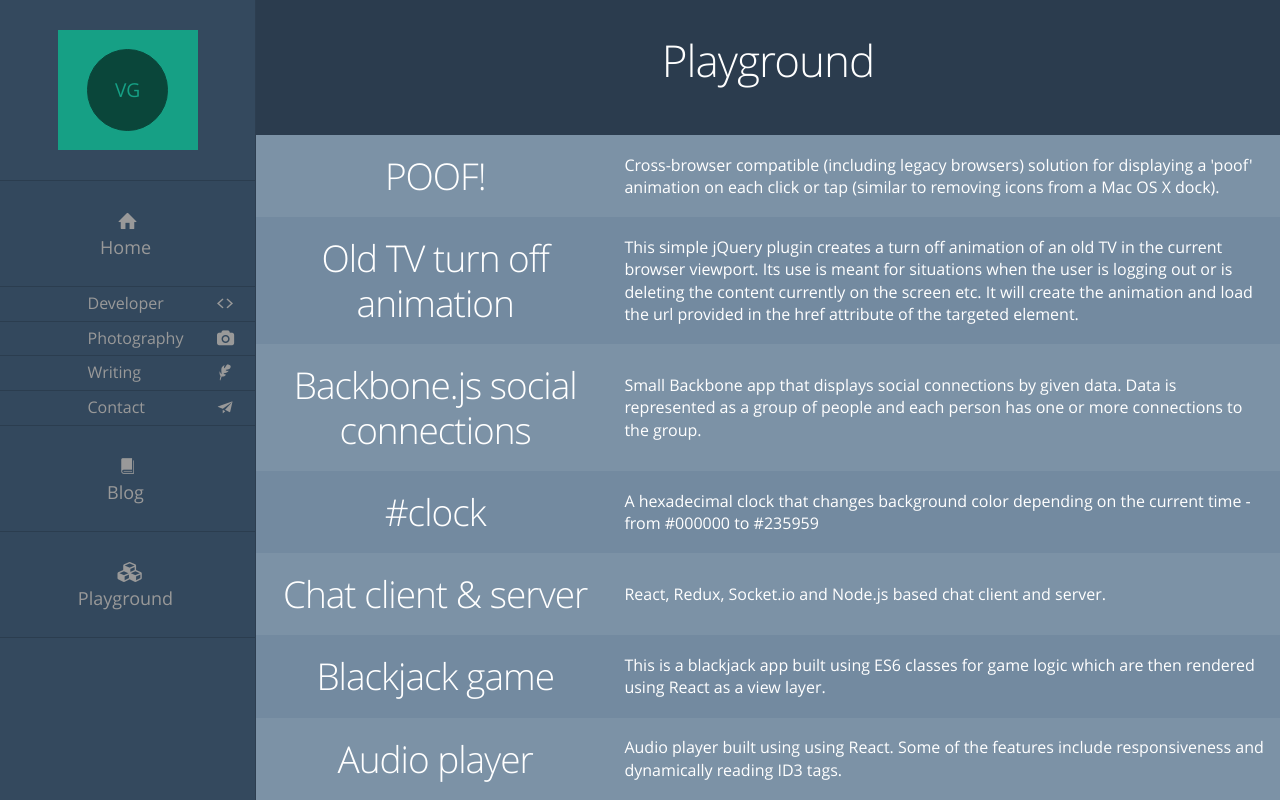
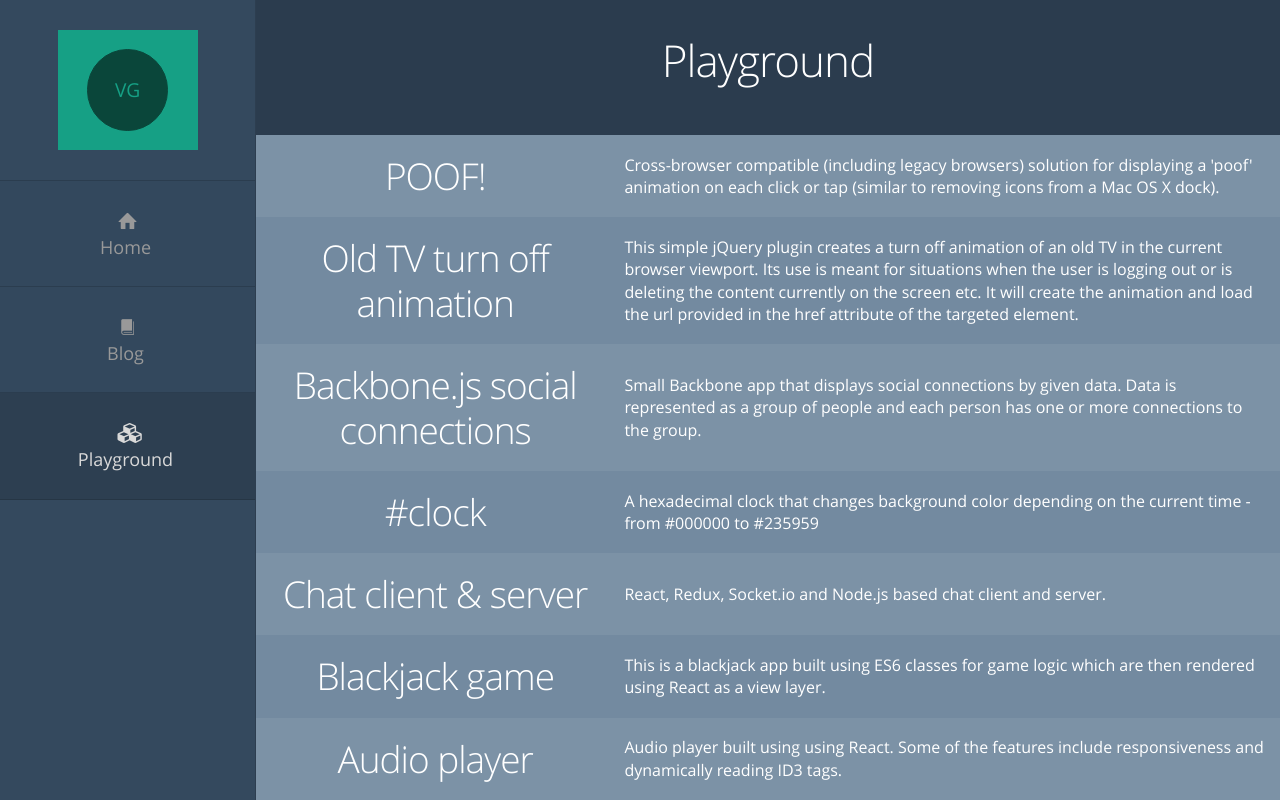
Before and after one commit to iamvanja/vanja.gavric.org, a PHP site: page /playground.html in a window 1280 px wide. Run offline with PHP 8.4, Linux system fonts and the light colour scheme; some web fonts are replaced.

Commit message:
Added active class context to main nav

```diff
--- a/src/assets/js/site/views/view.index.js
+++ b/src/assets/js/site/views/view.index.js
@@ -4,7 +4,7 @@
         viewName = "index",
         ui = {
             el: ".index",
-            mainNav: "#main-nav",
+            mainNav: "#main-nav .home",
         },
         isLoaded = $.Deferred(),
         onLoad = function(){
--- a/src/assets/js/site/views/view.index.scrollspy.js
+++ b/src/assets/js/site/views/view.index.scrollspy.js
@@ -8,6 +8,9 @@
             scrollUi: {
                 mainNav: {
                     selector: "#main-nav",
+                },
+                homeSubNav: {
+                    selector: "#main-nav .home",
                 },
                 backToTop: {
                     selector: "#back-to-top",
@@ -53,7 +56,7 @@
             }
 
             site.views.run("index", "setMainNavCategoryActive", {
-                $el: cachedUi.mainNav.$el,
+                $el: cachedUi.homeSubNav.$el,
                 categoryName: activeArticleClass,
             });
         },
--- a/src/assets/scss/site/_variables.scss
+++ b/src/assets/scss/site/_variables.scss
@@ -1,21 +1,20 @@
 
-$skin:#dd514c;
-$purple:#725eed;
-$blue:#0e90d2;
-$pumpkin:#d35400;
+$skin: #dd514c;
+$purple: #725eed;
+$blue: #0e90d2;
+$pumpkin: #d35400;
 // $green:#3eb941;
-$green:#02b875;
-$yellow:darken(#fcad26, 5%);
-$asphalt:#34495e;
-$green-sea:#16a085;
-$brown:#3a3a3a;
-$asbestos:#7f8c8d;
+$green: #02b875;
+$yellow: darken(#fcad26, 5%);
+$asphalt: #34495e;
+$green-sea: #16a085;
+$brown: #3a3a3a;
+$asbestos: #7f8c8d;
 $my-gray: #738aa0;
 $light-purple: #a9a9d4;
-
 $media-phone: "only screen and (max-width : 480px)";
 $footer-height: 86px;
-$green:$green-sea;
+$green: $green-sea;
 $global-rounded: 1000px;
 
 // main-nav
@@ -27,49 +26,31 @@ $main-nav-logo-wrap-size: 58;
 $main-nav-anchor-bg: $asphalt;
 $main-nav-anchor-border-color: darken($main-nav-anchor-bg, 20%);
 $main-nav-anchor-bg-hover: darken($main-nav-anchor-bg, 4%);
-$main-nav-anchor-bg-active: darken($main-nav-anchor-bg, 10%);
+$main-nav-anchor-bg-active: darken($main-nav-anchor-bg, 4%);
 
 // developer
 $developer-bg: darken($asphalt, 5%);
 $developer-text-accent: darken(#fff, 40%);
 $technology-label-map: (
     html-css: (
-        background-color:$blue,
-        border-color:darken($blue, 10%)
-    ),
-    js: (
-        background-color:$pumpkin,
-        border-color:darken($pumpkin, 10%)
-    ),
-    back-end: (
-        background-color:$green,
-        border-color:darken($green, 10%)
-    ),
-    databases: (
-        background-color:darken($brown, 10%),
-        border-color:darken($brown, 25%)
-    ),
-    api: (
-        background-color: darken($my-gray, 5%),
-        border-color: darken($my-gray, 8%)
-    ),
-    test: (
-        background-color:$purple,
-        border-color:darken($purple, 3%)
-    ),
-    version-control: (
-        background-color:darken($light-purple, 16%),
-        border-color:darken($light-purple, 21%)
-    ),
-    various: (
-        background-color: $skin,
-        border-color: darken($skin, 10%)
-    ),
-    project-management: (
-        background-color:$yellow,
-        border-color:darken($yellow, 10%)
-    ),
-);
+        background-color:$blue, border-color:darken($blue, 10%)
+    ), js: (
+        background-color:$pumpkin, border-color:darken($pumpkin, 10%)
+    ), back-end: (
+        background-color:$green, border-color:darken($green, 10%)
+    ), databases: (
+        background-color:darken($brown, 10%), border-color:darken($brown, 25%)
+    ), api: (
+        background-color: darken($my-gray, 5%), border-color: darken($my-gray, 8%)
+    ), test: (
+        background-color:$purple, border-color:darken($purple, 3%)
+    ), version-control: (
+        background-color:darken($light-purple, 16%), border-color:darken($light-purple, 21%)
+    ), various: (
+        background-color: $skin, border-color: darken($skin, 10%)
+    ), project-management: (
+        background-color:$yellow, border-color:darken($yellow, 10%)
+    ), );
 
 // footer
 $footer-bg: $asphalt;
--- a/src/assets/scss/site/components/_main-nav.scss
+++ b/src/assets/scss/site/components/_main-nav.scss
@@ -75,9 +75,9 @@
             }
 
             &.active {
-                a {
+                > a {
                     background: $main-nav-anchor-bg-active;
-                    color: $main-nav-color;
+                    color: darken($main-nav-color, 15%);
                 }
             }
         }
--- a/src/index.html
+++ b/src/index.html
@@ -16,7 +16,7 @@
         <p class="chromeframe">Hi, I really want to show you my website, but you are using an outdated browser. Please <a href="http://browsehappy.com/">upgrade your browser</a> to improve your experience.</p><![endif]-->
         <nav class="main-nav" id="main-nav"><a class="logo" id="logo" href="/index.html" title="Vanja Gavrić logo. If you click it, the page will refresh."><span class="wrap"><span class="circle">VG</span><span class="back">&larr;</span></span></a>
             <ul>
-                <li class="home"><a href="" title="Home."><i class="icon-home"></i><span class="text">Home</span></a>
+                <li class="home active"><a href="" title="Home."><i class="icon-home"></i><span class="text">Home</span></a>
                     <ul>
                         <li class="developer"><a href="#developer" title="Developer."><i class="icon-code"></i><span class="text">Developer</span></a></li>
                         <li class="photography"><a href="#photography" title="Photography."><i class="icon-camera"></i><span class="text">Photography</span></a></li>
@@ -24,8 +24,8 @@
                         <li class="contact"><a href="#contact" title="Contact."><i class="icon-paper-plane"></i><span class="text">Contact</span></a></li>
                     </ul>
                 </li>
-                <li class="playground"><a href="blog" title="Blog."><i class="icon-book"></i><span class="text">Blog</span></a></li>
-                <li class="playground"><a href="playground" title="Playground."><i class="icon-cubes"></i><span class="text">Playground</span></a></li>
+                <li class="blog"><a href="blog" title="Blog."><i class="icon-book"></i><span class="text">Blog</span></a></li>
+                <li class="playground "><a href="playground" title="Playground."><i class="icon-cubes"></i><span class="text">Playground</span></a></li>
             </ul>
         </nav>
         <div class="top-anchor" id="top"></div>
--- a/src/playground.html
+++ b/src/playground.html
@@ -19,16 +19,10 @@
                 <div class="header">
                     <nav class="main-nav" id="main-nav"><a class="logo" id="logo" href="/index.html" title="Vanja Gavrić logo. Click to go back to home."><span class="wrap"><span class="circle">VG</span><span class="back">&larr;</span></span></a>
                         <ul>
-                            <li class="home"><a href="/index.html" title="Home."><i class="icon-home"></i><span class="text">Home</span></a>
-                                <ul>
-                                    <li class="developer"><a href="/index.html#developer" title="Developer."><i class="icon-code"></i><span class="text">Developer</span></a></li>
-                                    <li class="photography"><a href="/index.html#photography" title="Photography."><i class="icon-camera"></i><span class="text">Photography</span></a></li>
-                                    <li class="writing"><a href="/index.html#writing" title="Writing."><i class="icon-feather"></i><span class="text">Writing</span></a></li>
-                                    <li class="contact"><a href="/index.html#contact" title="Contact."><i class="icon-paper-plane"></i><span class="text">Contact</span></a></li>
-                                </ul>
+                            <li class="home "><a href="/index.html" title="Home."><i class="icon-home"></i><span class="text">Home</span></a>
                             </li>
-                            <li class="playground"><a href="/index.htmlblog" title="Blog."><i class="icon-book"></i><span class="text">Blog</span></a></li>
-                            <li class="playground"><a href="/index.htmlplayground" title="Playground."><i class="icon-cubes"></i><span class="text">Playground</span></a></li>
+                            <li class="blog"><a href="/index.htmlblog" title="Blog."><i class="icon-book"></i><span class="text">Blog</span></a></li>
+                            <li class="playground active"><a href="/index.htmlplayground" title="Playground."><i class="icon-cubes"></i><span class="text">Playground</span></a></li>
                         </ul>
                     </nav>
                     <div class="top-anchor" id="top"></div>
```
Also changed, not shown: src/404.html (+3 -9 lines), src/assets/pug-templates/page-partials/index/main-nav.pug (+27 -21 lines), src/assets/css/main.css, src/assets/js/all.js.
